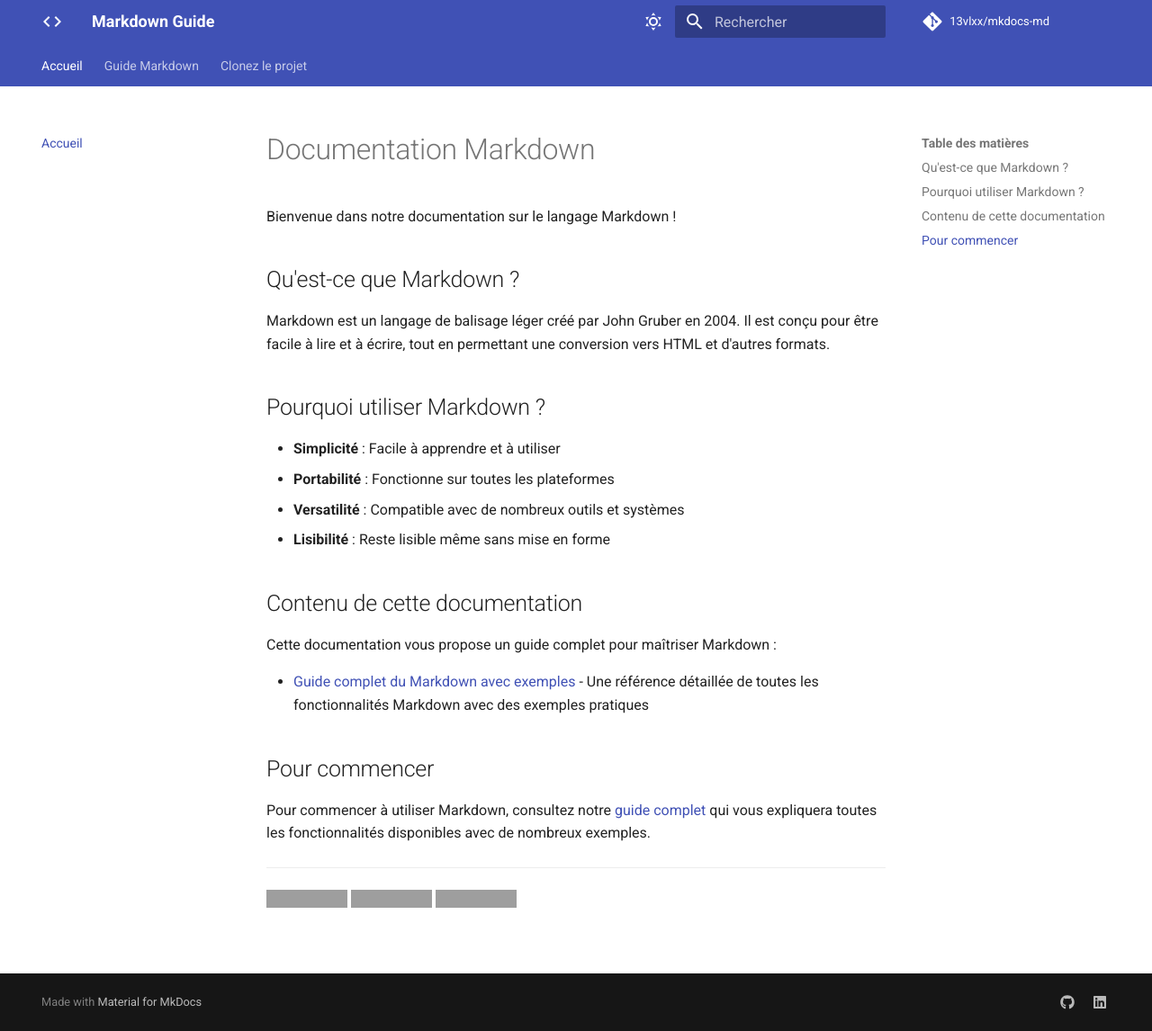
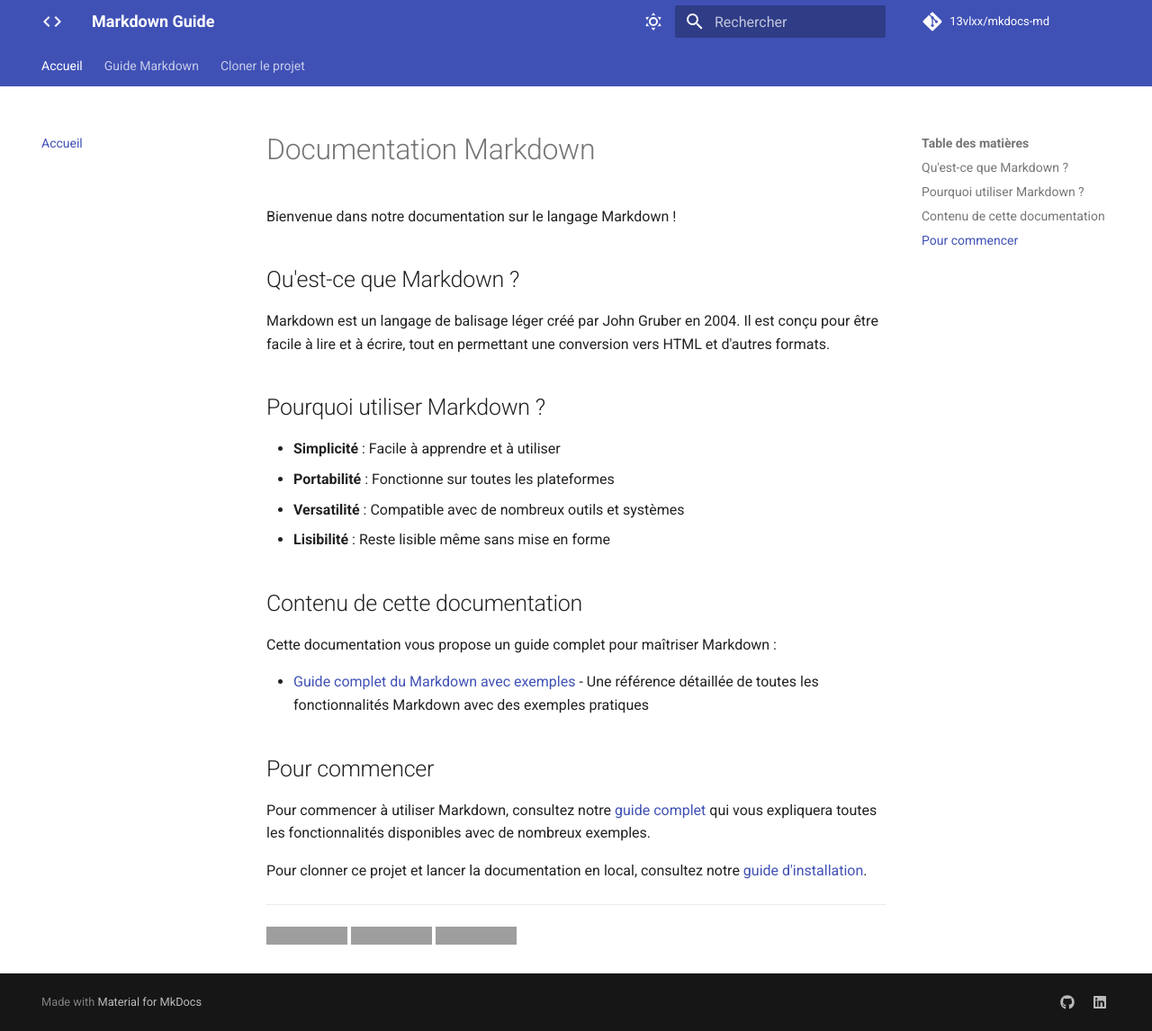
Before and after one commit to 13vlxx/mkdocs-md, an MkDocs documentation site: the page built from docs/index.md, in a window 1280 px wide and 1146 px high. Shown: the whole window at 90% size. Built offline with MkDocs 1.6.1 and Material for MkDocs 9.7.7, drawn with Linux system fonts in a browser that asks for light colours; comment, search, counter and statistics services are not loaded; grey boxes are pictures that could not be loaded.

Commit message:
update mkdocs.yml

```diff
--- a/docs/index.md
+++ b/docs/index.md
@@ -23,6 +23,8 @@ Cette documentation vous propose un guide complet pour maîtriser Markdown :
 
 Pour commencer à utiliser Markdown, consultez notre [guide complet](markdown-guide.md) qui vous expliquera toutes les fonctionnalités disponibles avec de nombreux exemples.
 
+Pour clonner ce projet et lancer la documentation en local, consultez notre [guide d'installation](clone.md).
+
 ---
 
 ![Tag](https://img.shields.io/badge/-markdown-blue)
--- a/mkdocs.yml
+++ b/mkdocs.yml
@@ -7,7 +7,7 @@ site_url: https://13vlxx.github.io/mkdocs-md/
 nav:
   - Accueil: index.md
   - Guide Markdown: markdown-guide.md
-  - Clonez le projet: clone.md
+  - Cloner le projet: clone.md
 theme:
   name: "material"
   features:
```
